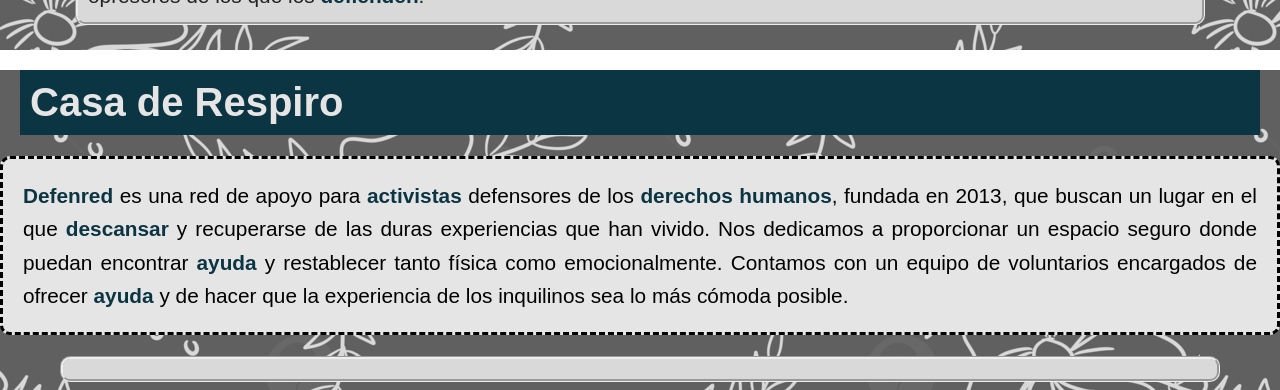
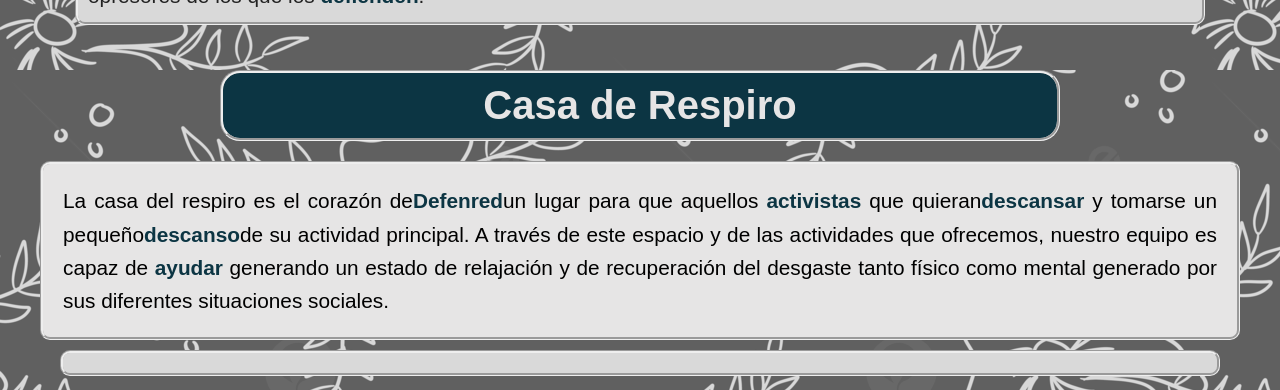
Before and after one commit to InkCapac/DANI_NODE, a React (Vite) app in the folder DEFENRED/: page /Defenred in a window 1280 px wide. Shown: the part 1456-1846 px from the top of the page. Built offline with nearby package versions, Linux system fonts and the light colour scheme.

Commit message:
CAMBIOS 19-02
:)

```diff
--- a/DEFENRED/src/linkedPages/css_pages/defenred.css
+++ b/DEFENRED/src/linkedPages/css_pages/defenred.css
@@ -132,3 +132,6 @@ body {
     z-index: 1;
     bottom: 150px;
 }
+.sections-background-defenred{
+    background-image: url(/src/assets/img/grayFlower_background.jpg);
+}
--- a/DEFENRED/src/linkedPages/defenred.tsx
+++ b/DEFENRED/src/linkedPages/defenred.tsx
@@ -35,7 +35,7 @@ const Defenred = () => {
               <p>Red de apoyo para la defensa de los derechos humanos</p>
             </div>
           </div>
-              <img className="olas-defenred" src="src/assets/img/descarga.svg" alt="WAVES :)" />
+          <img className="olas-defenred" src="src/assets/img/descarga.svg" alt="WAVES :)" />
         </div>
 
         {/* Asignar cada ref a un elemento único
@@ -43,9 +43,12 @@ const Defenred = () => {
       <button className="cta-porque">¿Por qué elegimos este proyecto?</button>
       </div>
       */}
-        <QuienesSomos />
-        <CasaRespiro />
-        <PorqueProyecto />
+        <div className="sections-background-defenred">
+          <QuienesSomos />
+          <CasaRespiro />
+
+          <PorqueProyecto />
+        </div>
         <div>
           <Footer />
         </div>
--- a/DEFENRED/src/linkedPages/subLinked/casaRespiro.tsx
+++ b/DEFENRED/src/linkedPages/subLinked/casaRespiro.tsx
@@ -7,13 +7,13 @@ const casaRespiro = () => {
     /*Darle el css de section.tsx*/
     <section id="casaRespiro">
       <div>
-      <p className="space-between-respiro"></p>
+        <p className="space-between-respiro"></p>
       </div>
       <div className="casaRespiro">
-      <p className="casaRespiro-title">Casa de Respiro</p>
-      <p className="casaRespiro-parrafo1"><span className="keywords">Defenred</span> es una red de apoyo para <span className="keywords">activistas</span> defensores de los <span className="keywords">derechos humanos</span>, fundada en 2013, que buscan un lugar en el que <span className="keywords">descansar</span> y recuperarse de las duras experiencias que han vivido. Nos dedicamos a proporcionar un espacio seguro donde puedan encontrar <span className="keywords">ayuda</span> y
-restablecer tanto física como emocionalmente. Contamos con un equipo de voluntarios encargados de ofrecer <span className="keywords">ayuda</span> y de hacer que la experiencia de los inquilinos sea lo más cómoda posible.</p>
-<p className="casaRespiro-parrafo1-quote"></p>
+        <p className="casaRespiro-title">Casa de Respiro</p>
+        <p className="casaRespiro-parrafo1">La casa del respiro es el corazón de<span className="keywords">Defenred</span>un lugar para que aquellos <span className="keywords">activistas</span>  que quieran<span className="keywords">descansar</span> y tomarse un pequeño<span className="keywords">descanso</span>de su actividad principal. A través de este espacio y de las actividades que ofrecemos, nuestro equipo es capaz de<span className="keywords"> ayudar </span>generando un estado de relajación y de recuperación del desgaste tanto físico como mental generado por sus diferentes situaciones sociales.
+        </p>
+        <p className="casaRespiro-parrafo1-quote"></p>
       </div>
     </section>
   );
--- a/DEFENRED/src/linkedPages/subLinked/css_sub/casaRespiro.css
+++ b/DEFENRED/src/linkedPages/subLinked/css_sub/casaRespiro.css
@@ -18,12 +18,12 @@
     display: flex;
     font-family: 'Montserrat', sans-serif;
     font-weight: 800;
-    font-size: 60px;
-    text-align: center;
-    margin: 20px 20px;
+    justify-content: center;
+    margin: 20px 220px;
     padding: 10px;
     background-color: var(--blue);
-    text-align: center;
+    border-radius: 20px;
+    border-style: groove;
     font-size: 2.5em;
     color: var(--white);
 }
@@ -38,7 +38,8 @@
     font-family: 'Readex Pro', sans-serif;
     text-align: justify;
     font-size: 1.3em;
-    border-style: dashed;
+    margin: 10px 40px;
+    border-style: groove;
     align-items: center;
     gap: 30px;
     padding: 20px;
@@ -51,10 +52,6 @@
   .casaRespiro-parrafo1:hover {
     background-color: var(--orange);
     color: var(--white);
-    font-weight: bold;
-    border-style: groove;
-    padding: 20px;
-    border-radius: 5px;
   }
   .casaRespiro-parrafo1-quote{
     font-family: 'Readex Pro', sans-serif;
```
